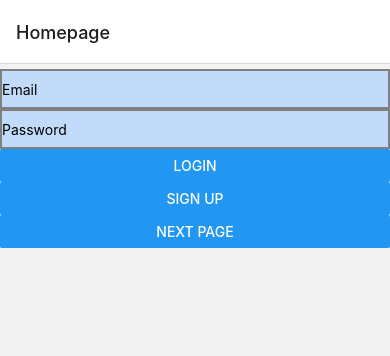
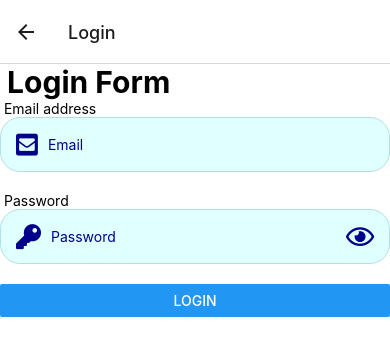
Before and after one commit to grace111w/Smart-North, a React Native app: screen /Login in a window 390 px wide. Shown: the top 356 px of the page. Built offline with nearby package versions, Linux system fonts and the light colour scheme; no server answers.

Commit message:
Login working

```diff
--- a/App.js
+++ b/App.js
@@ -4,6 +4,7 @@ import { createNativeStackNavigator } from "@react-navigation/native-stack";
 import homepage from "./src/screens/homepage";
 import coursepage from "./src/screens/coursepage";
 import Registration from "./src/screens/Registration";
+import Loginpage from "./src/screens/Loginpage";
 const Stack = createNativeStackNavigator();
 
 const MyStack = () => {
@@ -11,7 +12,7 @@ const MyStack = () => {
     <Stack.Navigator>
       <Stack.Screen name="Homepage" component={homepage} />
       <Stack.Screen name="Registration" component={Registration} />
-
+      <Stack.Screen name="Login" component={Loginpage} />
       {/* <Stack.Screen name="signuppage" component={Signuppage} /> */}
       <Stack.Screen name="coursepage" component={coursepage} />
     </Stack.Navigator>
--- /dev/null
+++ b/src/screens/Loginpage.js
@@ -0,0 +1,79 @@
+import { View, Text, SafeAreaView, StyleSheet, Button } from "react-native";
+import React from "react";
+import Input from "../component/Input";
+import { auth } from "../../FireBaseconfig";
+import { signInWithEmailAndPassword, onAuthStateChanged } from "firebase/auth";
+const Loginpage = (props) => {
+  const [email, setEmail] = React.useState("");
+  const [password, setPassword] = React.useState("");
+  const [user, setUser] = React.useState(null);
+  const handleLogin = () => {
+    signInWithEmailAndPassword(auth, email, password)
+      .then((userCredentials) => {
+        const user = userCredentials.user;
+        //setUser(user);
+        console.log(user);
+      })
+      .catch((error) => alert(error.message));
+  };
+
+  /*  React.useEffect(() => {
+    const unsubscribe = onAuthStateChanged((user) => {
+      if (user) props.navigation.navigate("coursepage");
+    });
+    return unsubscribe;
+  }, []); */
+  React.useEffect(() => {
+    const unscribie = onAuthStateChanged(auth, (user) => {
+      if (user) {
+        setUser(user);
+        props.navigation.navigate("coursepage");
+      } else setUser(undefined);
+    });
+    return unscribie;
+  }, []);
+
+  return (
+    <SafeAreaView style={styles.container}>
+      <Text style={styles.textFitle}> Login Form</Text>
+      <Input
+        label="Email address"
+        iconName="envelope-square"
+        placeholder="Email"
+        onChangeText={(text) => setEmail(text)}
+      />
+      <Input
+        label="Password"
+        iconName="key"
+        placeholder="Password"
+        password
+        onChangeText={(text) => setPassword(text)}
+      />
+      <View>
+        <Button onPress={handleLogin} title="Login" />
+      </View>
+    </SafeAreaView>
+  );
+};
+
+const styles = StyleSheet.create({
+  container: {
+    backgroundColor: "white",
+    flex: 1,
+  },
+  scrollContainer: {
+    padding: 45,
+    paddingHorizontal: 20,
+  },
+  textFitle: {
+    fontSize: 30,
+    fontWeight: "bold",
+    color: "black",
+  },
+  button: {
+    borderWidth: 0.5,
+    borderRadius: 20,
+  },
+});
+
+export default Loginpage;
--- a/src/screens/Registration.js
+++ b/src/screens/Registration.js
@@ -26,7 +26,7 @@ export default function Registration() {
         console.log("Account created");
         const user = userCredential.user;
         console.log(user);
-        props.navigation.navigate("homepage");
+        props.navigation.navigate("Login");
       })
       .catch((error) => {
         alert(error);
@@ -65,7 +65,11 @@ export default function Registration() {
           onChangeText={(text) => handleOnChange(text, "password")}
         />
         <View>
-          <Button onPress={handleSignUp} title="Sign Up" />
+          <Button
+            style={styles.button}
+            onPress={handleSignUp}
+            title="Sign Up"
+          />
         </View>
       </ScrollView>
     </SafeAreaView>
@@ -86,4 +90,8 @@ const styles = StyleSheet.create({
     fontWeight: "bold",
     color: "black",
   },
+  button: {
+    borderWidth: 0.5,
+    borderRadius: 20,
+  },
 });
--- a/src/screens/homepage.js
+++ b/src/screens/homepage.js
@@ -7,7 +7,7 @@ import {
   SafeAreaView,
 } from "react-native";
 
-const Homepage = (props) => {
+const homepage = (props) => {
   return (
     <SafeAreaView>
       <View style={style.appPage}>
@@ -20,7 +20,10 @@ const Homepage = (props) => {
           />
         </View>
         <View>
-          <Button title="Login" />
+          <Button
+            onPress={() => props.navigation.navigate("Login")}
+            title="Login"
+          />
           <Button
             onPress={() => props.navigation.navigate("Registration")}
             title="Sign Up"
@@ -53,4 +56,4 @@ const style = StyleSheet.create({
     justifyContent: "space-around",
   },
 });
-export default Homepage;
+export default homepage;
```
